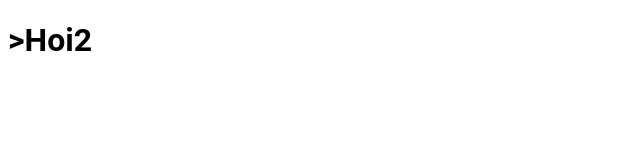
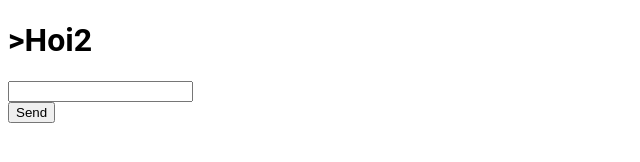
Before and after one commit to GabrielBuehler1993/Transferarbeit_Gabriel, a website: page client/index.html in a window 1280 px wide. Shown: the whole page, without its empty margins (0-640 px from the left). Drawn offline with Linux system fonts and the light colour scheme.

Commit message:
HTML-Page angepasst

```diff
--- a/client/index.html
+++ b/client/index.html
@@ -10,5 +10,9 @@
 </head>
 <body>
     <h1>>Hoi2</h1>
+    <form action="/url" method="GET">
+        <input type="text">
+    </form>
+    <button onclick="sendMessage()" > Send </button>
 </body>
 </html>
--- a/client/script.js
+++ b/client/script.js
@@ -16,3 +16,7 @@ socket.addEventListener("close", (event) => {
 socket.addEventListener("error", (event) => {
   console.error("WebSocket error:", event);
 });
+
+function sendMessage(){
+  socket.send('Test');
+}
```
